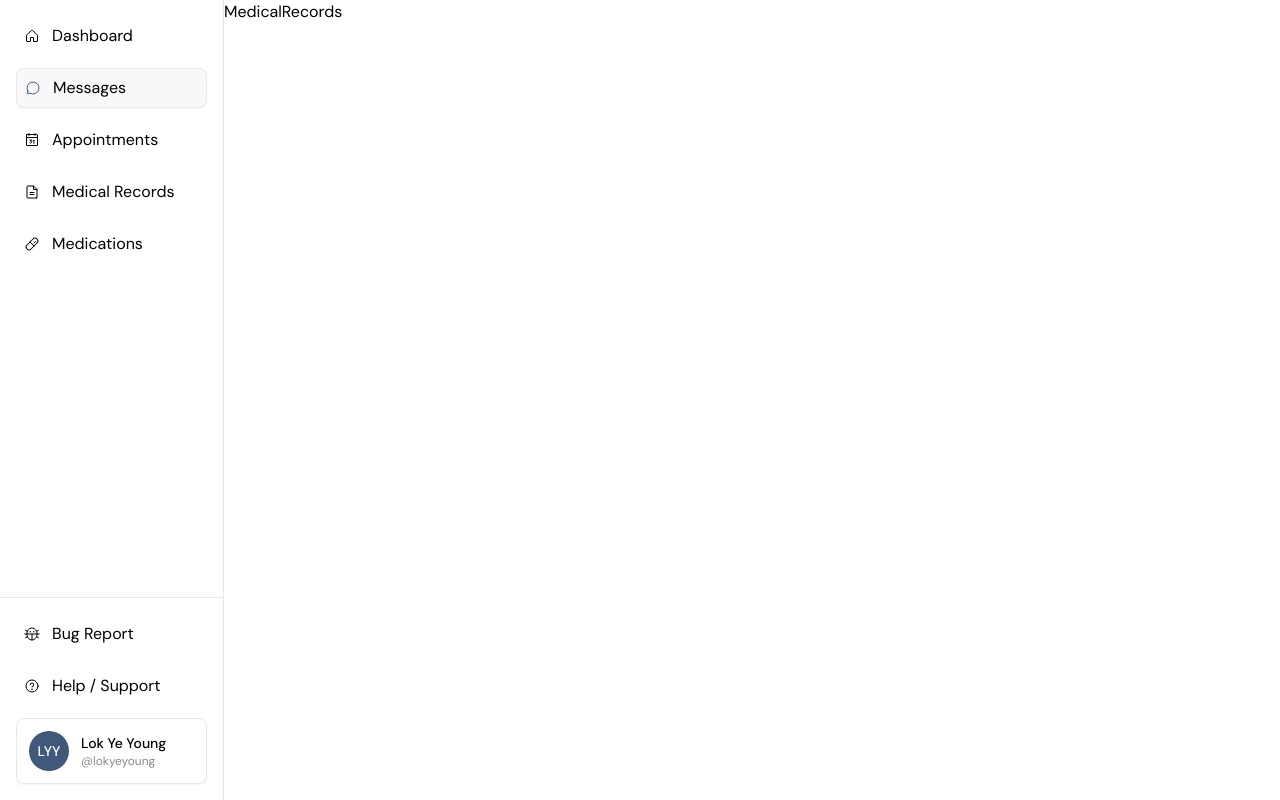
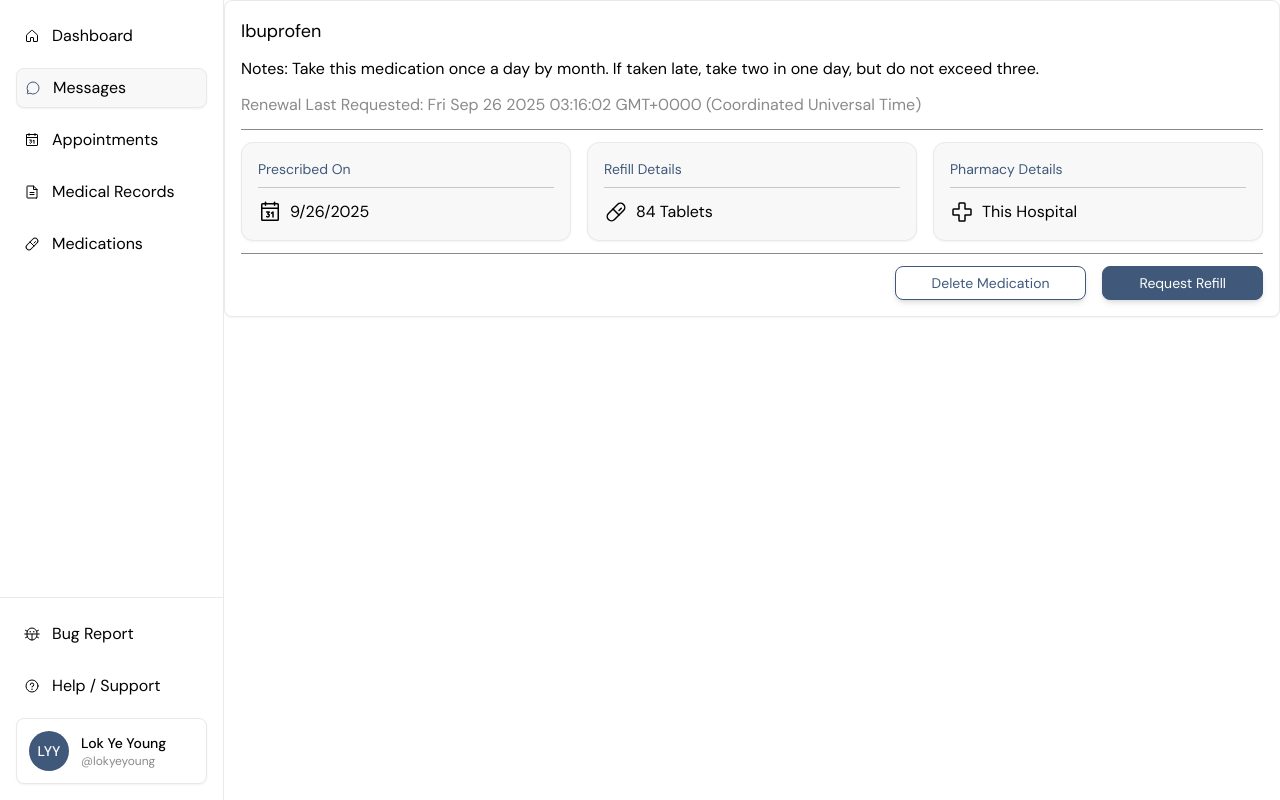
Before and after one commit to keithy1012/willow-crm, a React (Create React App) app in the folder frontend/: page /medical-records in a window 1280 px wide. Built offline with nearby package versions, Linux system fonts and the light colour scheme; no server answers.

Commit message:
Feat: Large Medication Card

```diff
--- a/frontend/src/App.tsx
+++ b/frontend/src/App.tsx
@@ -27,9 +27,9 @@ import PatientOnboarding2 from "./Onboarding/Patient/PatientOnboarding2";
 import PatientOnboarding3 from "./Onboarding/Patient/PatientOnboarding3";
 import StaffOnboarding from "./Onboarding/Staff/StaffOnboarding";
 import DoctorOnboarding from "./Onboarding/Staff/DoctorOnboarding";
-import Login from "./Login/LoginScreen"
+import Login from "./Login/LoginScreen";
 import ForgotPassword from "./Login/ForgotPassword";
-import Error from "./Error/ErrorPage"
+import Error from "./Error/ErrorPage";
 import OpsDoctorDashboard from "Operations/DoctorDashboard";
 import OpsPatientDashboard from "Operations/PatientDashboard";
 import OpsHistory from "Operations/HistoryDashboard";
@@ -64,25 +64,36 @@ const AppContent: React.FC = () => {
   const [currentUser, setCurrentUser] = useState<any>(null);
   const [token, setToken] = useState<string | null>(null);
 
+  // In App.tsx, update the useEffect in AppContent:
+
   useEffect(() => {
-    const storedToken = localStorage.getItem("authToken");
-    const storedUser = localStorage.getItem("currentUser");
+    // Check for auth token using the CORRECT key names
+    const storedToken = localStorage.getItem("token");
+    const storedUser = localStorage.getItem("user");
 
     if (storedToken && storedUser) {
+      // Real authentication token exists
+      console.log("Using real auth token");
       setToken(storedToken);
       setCurrentUser(JSON.parse(storedUser));
     } else {
+      // No real auth, check for test mode
       const urlUser = searchParams.get("user");
       const testUserToken = localStorage.getItem("testUser");
-      const testToken = urlUser || testUserToken || "user1";
+
+      if (urlUser || testUserToken) {
+        // Test mode - but DON'T pass these as auth tokens
+        console.log("Using test mode - no real auth");
+        const testMode = urlUser || testUserToken || "user1";
 
         if (urlUser && urlUser !== testUserToken) {
           localStorage.setItem("testUser", urlUser);
         }
 
-      setToken(testToken);
+        // Don't set a fake token - WebSocket needs real auth
+        setToken(null);
         setCurrentUser(
-        testToken === "user1"
+          testMode === "user1"
             ? {
                 id: "507f1f77bcf86cd799439011",
                 firstName: "Dr",
@@ -98,6 +109,11 @@ const AppContent: React.FC = () => {
                 role: "Patient" as const,
               }
         );
+      } else {
+        // No auth and no test mode
+        setToken(null);
+        setCurrentUser(null);
+      }
     }
   }, [searchParams]);
 
@@ -119,7 +135,7 @@ const AppContent: React.FC = () => {
       };
 
   return (
-    <WebSocketProvider token={token || "user2"} currentUser={formattedUser}>
+    <WebSocketProvider token={token || ""} currentUser={formattedUser}>
       <SignupProvider>
         <Routes>
           <Route path="/" element={<Landing />} />
@@ -152,14 +168,18 @@ const AppContent: React.FC = () => {
           />
 
           <Route element={<OpsLayout />}>
-            <Route path="/opsdashboard/doctors" element={<OpsDoctorDashboard />} />
-            <Route path="/opsdashboard/patients" element={<OpsPatientDashboard />} />
+            <Route
+              path="/opsdashboard/doctors"
+              element={<OpsDoctorDashboard />}
+            />
+            <Route
+              path="/opsdashboard/patients"
+              element={<OpsPatientDashboard />}
+            />
             <Route path="/opsdashboard/history" element={<OpsHistory />} />
-
           </Route>
 
           <Route path="/error" element={<Error />} />
-
         </Routes>
       </SignupProvider>
     </WebSocketProvider>
--- a/frontend/src/Login/LoginScreen.tsx
+++ b/frontend/src/Login/LoginScreen.tsx
@@ -55,19 +55,19 @@ const handleSubmit = async () => {
     localStorage.setItem("user", JSON.stringify(data.user));
 
     // Navigate after successful login
-    if (data.user.role == "Ops") {
+    if (data.user.role === "Ops") {
       navigate("/opsdashboard/doctors")
     }
-    else if (data.user.role == "Finance") {
+    else if (data.user.role === "Finance") {
       navigate("/financedashboard")
     }
-    else if (data.user.role == "IT") {
+    else if (data.user.role === "IT") {
       navigate("/itdashboard")
     }
-    else if (data.user.role == "Patient") {
+    else if (data.user.role === "Patient") {
       navigate("/patientdashboard")
     }
-    else if (data.user.role == "Doctor") {
+    else if (data.user.role === "Doctor") {
       navigate("/doctordashboard")
     }
     else {
--- a/frontend/src/Patients/MedicalRecords.tsx
+++ b/frontend/src/Patients/MedicalRecords.tsx
@@ -1,2 +1,16 @@
-const MedicalRecords = () => <h1>MedicalRecords</h1>;
+import LargeMedicationCard from "components/card/LargeMedicationCard";
+
+const MedicalRecords = () => (
+  <LargeMedicationCard
+    medicationId={""}
+    medicationName={"Ibuprofen"}
+    medicationNotes={
+      "Take this medication once a day by month. If taken late, take two in one day, but do not exceed three. "
+    }
+    lastRequested={new Date()}
+    prescribedOn={new Date()}
+    refillDetails={"84 Tablets"}
+    pharmacyDetails={"This Hospital"}
+  ></LargeMedicationCard>
+);
 export default MedicalRecords;
--- /dev/null
+++ b/frontend/src/components/card/LargeMedicationCard.tsx
@@ -0,0 +1,74 @@
+import PrimaryButton from "components/buttons/PrimaryButton";
+import SmallInfoCard from "./SmallInfoCard";
+import { Calendar, Pill, FirstAid } from "phosphor-react";
+
+interface MedicationCardProps {
+  medicationId: string;
+  medicationName: string;
+  medicationNotes: string;
+  lastRequested: Date;
+  prescribedOn: Date;
+  refillDetails: string;
+  pharmacyDetails: string;
+}
+
+const LargeMedicationCard: React.FC<MedicationCardProps> = ({
+  medicationId,
+  medicationName,
+  medicationNotes,
+  lastRequested,
+  prescribedOn,
+  refillDetails,
+  pharmacyDetails,
+}) => {
+  return (
+    <div className="flex flex-col space-y-3 p-4 w-full bg-background border-stroke border rounded-lg shadow-sm">
+      <h1 className="text-lg font-normal text-primaryText">{medicationName}</h1>
+      <p className="text-md font-normal text-primaryText">
+        Notes: {medicationNotes}
+      </p>
+      <p className="text-md font-normal text-secondaryText">
+        Renewal Last Requested: {lastRequested.toString()}
+      </p>
+      <div className="border-b border-secondaryText"></div>
+      <div className="flex flex-row gap-4">
+        <SmallInfoCard
+          icon={Calendar}
+          title={"Prescribed On"}
+          value={prescribedOn}
+          width={"1/3"}
+          backgroundWhite={false}
+        ></SmallInfoCard>
+        <SmallInfoCard
+          icon={Pill}
+          title={"Refill Details"}
+          value={refillDetails}
+          width={"1/3"}
+          backgroundWhite={false}
+        ></SmallInfoCard>
+        <SmallInfoCard
+          icon={FirstAid}
+          title={"Pharmacy Details"}
+          value={"This Hospital"}
+          width={"1/3"}
+          backgroundWhite={false}
+        ></SmallInfoCard>
+      </div>
+      <div className="border-b border-secondaryText"></div>
+      <div className="flex flex-row w-full gap-4 justify-end">
+        <PrimaryButton
+          text={"Delete Medication"}
+          variant={"outline"}
+          size={"small"}
+        ></PrimaryButton>
+        <PrimaryButton
+          text={"Request Refill"}
+          variant={"primary"}
+          size={"small"}
+        ></PrimaryButton>
+      </div>
+    </div>
+  );
+};
+
+export default LargeMedicationCard;
--- a/frontend/src/contexts/WebSocketContext.tsx
+++ b/frontend/src/contexts/WebSocketContext.tsx
@@ -95,36 +95,39 @@ export const WebSocketProvider: React.FC<WebSocketProviderProps> = ({
   }>({});
 
   // Connect to WebSocket
+  // In WebSocketContext.tsx, update the connect function:
+
   const connect = useCallback(() => {
     try {
-      // Get token fresh from localStorage each time
-      const freshToken = localStorage.getItem("authToken");
+      // Get token using the CORRECT key name
+      const authToken = token || localStorage.getItem("token"); // Changed from "authToken"
 
       console.log(
         "🔌 Connecting with token:",
-        freshToken ? freshToken.substring(0, 30) + "..." : "NO TOKEN"
+        authToken ? authToken.substring(0, 30) + "..." : "NO TOKEN"
       );
 
-      const wsUrl = process.env.REACT_APP_WS_URL || "ws://localhost:3001/ws";
+      const wsUrl = process.env.REACT_APP_WS_URL || "ws://localhost:5050/ws";
       ws.current = new WebSocket(wsUrl);
 
       ws.current.onopen = () => {
         console.log("WebSocket connected");
         setIsConnected(true);
 
-        // Send authentication with fresh token
-        if (freshToken) {
+        // Check if we have a real JWT token (not test placeholders)
+        if (authToken && authToken !== "user1" && authToken !== "user2") {
+          console.log("🔐 Sending authentication");
           ws.current?.send(
             JSON.stringify({
               type: "auth",
-              token: freshToken,
+              token: authToken,
             })
           );
         } else {
-          console.error("❌ No token in localStorage!");
+          console.warn(
+            "⚠️ No valid auth token - running without authentication"
+          );
         }
-
-        // Don't send get-conversations here - it's sent after auth succeeds in handleAuth
       };
 
       ws.current.onmessage = (event) => {
@@ -150,7 +153,7 @@ export const WebSocketProvider: React.FC<WebSocketProviderProps> = ({
       console.error("Failed to connect:", error);
       setIsConnected(false);
     }
-  }, []); // Remove token dependency
+  }, [token]);
 
   // Handle incoming WebSocket messages
   const handleWebSocketMessage = useCallback((data: any) => {
@@ -228,6 +231,14 @@ export const WebSocketProvider: React.FC<WebSocketProviderProps> = ({
 
       case "error":
         console.error("Server error:", data.error);
+        break;
+      case "auth-error":
+        console.error("Authentication failed:", data.error);
+        // Clear invalid token and redirect to login
+        localStorage.removeItem("authToken");
+        localStorage.removeItem("currentUser");
+        // Optionally redirect to login
+        // window.location.href = "/login";
         break;
 
       default:
```
Also changed, not shown: 1 other file (tests, documents, lock files or other folders). Lines whose indentation alone changed are shown as unchanged.
